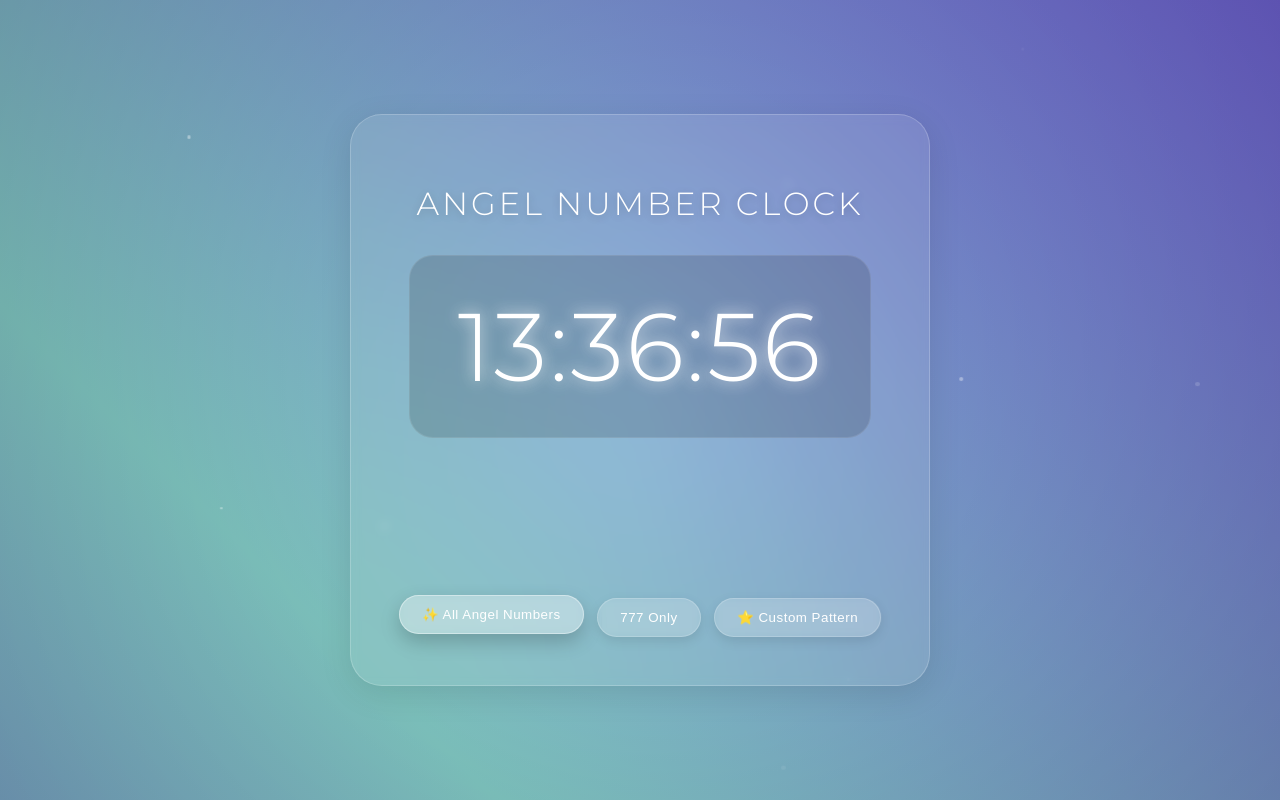
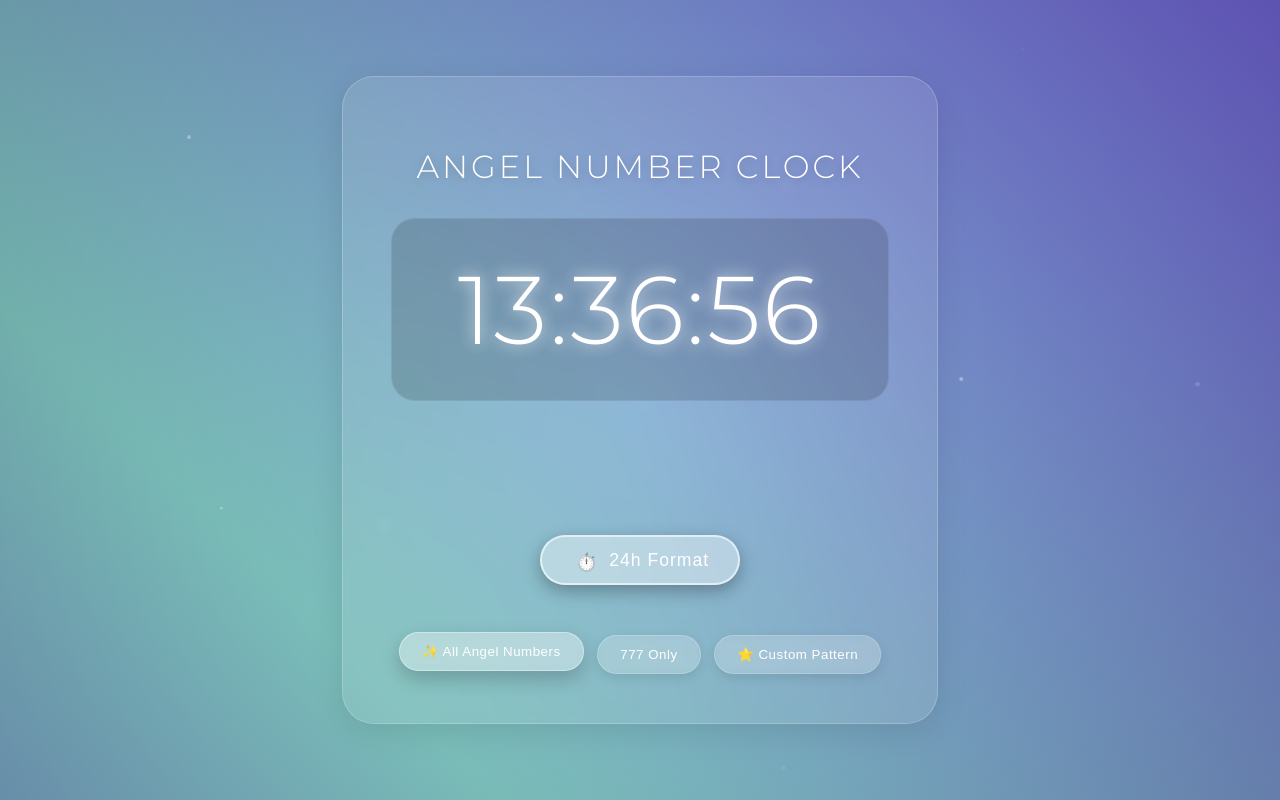
Before and after one commit to arhammxo/ac, a plain HTML site: page index.html in a window 1280 px wide. Drawn offline with Linux system fonts and the light colour scheme.

Commit message:
Add files via upload

```diff
--- a/index.html
+++ b/index.html
@@ -107,9 +107,14 @@
       margin-bottom: 2rem;
       transition: all 0.5s ease;
       letter-spacing: 2px;
-      display: inline-block;
+      /* Change from inline-block to block with fixed width */
+      display: block;
       position: relative;
       border: 1px solid rgba(255, 255, 255, 0.1);
+      min-width: 400px; /* Set minimum width */
+      width: fit-content;
+      margin-left: auto;
+      margin-right: auto;
     }
 
     .message {
@@ -160,8 +165,68 @@
       100% { opacity: 1; }
     }
 
+    .controls {
+      display: flex;
+      flex-direction: column;
+      align-items: center;
+      gap: 1.5rem;
+      margin-top: 3rem;
+    }
+
+    /* Updated format toggle styling */
+    .format-toggle {
+      margin-bottom: 1.5rem;
+      position: relative;
+      z-index: 2;
+    }
+
+    .format-btn {
+      background: rgba(255, 255, 255, 0.25);
+      border: 2px solid rgba(255, 255, 255, 0.4);
+      color: white;
+      padding: 0.8rem 1.8rem;
+      border-radius: 2rem;
+      cursor: pointer;
+      transition: all 0.3s ease;
+      font-weight: 500;
+      box-shadow: 0 4px 15px rgba(0, 0, 0, 0.2);
+      font-size: 1.1rem;
+      letter-spacing: 1px;
+      position: relative;
+      overflow: hidden;
+    }
+
+    .format-btn:before {
+      content: '';
+      position: absolute;
+      top: 0;
+      left: 0;
+      right: 0;
+      bottom: 0;
+      background: linear-gradient(45deg, rgba(255,255,255,0.1), rgba(255,255,255,0), rgba(255,255,255,0.1));
+      z-index: -1;
+      transform: translateX(-100%);
+      transition: transform 0.6s ease;
+    }
+
+    .format-btn:hover:before {
+      transform: translateX(100%);
+    }
+
+    .format-btn:hover {
+      background: rgba(255, 255, 255, 0.35);
+      transform: translateY(-3px);
+      box-shadow: 0 7px 20px rgba(0, 0, 0, 0.25);
+    }
+
+    .format-btn.active {
+      background: rgba(255, 255, 255, 0.4);
+      border-color: rgba(255, 255, 255, 0.6);
+      transform: translateY(-2px);
+      box-shadow: 0 6px 18px rgba(0, 0, 0, 0.3);
+    }
+
     .mode-selector {
-      margin-top: 3rem;
       display: flex;
       justify-content: center;
       gap: 0.8rem;
@@ -195,6 +260,28 @@
       transform: translateY(-3px);
       box-shadow: 0 8px 20px rgba(0, 0, 0, 0.2);
     }
+
+    /* Format icons */
+    .format-icon {
+      display: inline-block;
+      margin: 0 0.3rem;
+      position: relative;
+      top: 2px;
+    }
+
+    /* Responsive adjustments */
+    @media (max-width: 600px) {
+      .clock {
+        font-size: 4rem;
+        min-width: 280px;
+        padding: 1.5rem 2rem;
+      }
+
+      .format-btn {
+        padding: 0.7rem 1.4rem;
+        font-size: 1rem;
+      }
+    }
   </style>
 </head>
 <body>
@@ -202,10 +289,20 @@
     <h1 style="color: white; margin-bottom: 2rem; font-weight: 300; letter-spacing: 3px; text-shadow: 0 2px 8px rgba(0,0,0,0.2);">ANGEL NUMBER CLOCK</h1>
     <div id="clock" class="clock">777</div>
     <div id="message" class="message">Angel numbers are appearing...</div>
-    <div class="mode-selector">
-      <button id="all-angels" class="active">✨ All Angel Numbers</button>
-      <button id="sevens">777 Only</button>
-      <button id="custom">⭐ Custom Pattern</button>
+
+    <div class="controls">
+      <div class="format-toggle">
+        <button id="time-format" class="format-btn">
+          <span class="format-icon">⏱️</span>
+          <span id="format-text">24h Format</span>
+        </button>
+      </div>
+
+      <div class="mode-selector">
+        <button id="all-angels" class="active">✨ All Angel Numbers</button>
+        <button id="sevens">777 Only</button>
+        <button id="custom">⭐ Custom Pattern</button>
+      </div>
     </div>
   </div>
 
@@ -272,22 +369,39 @@
     const allAngelsBtn = document.getElementById('all-angels');
     const sevensBtn = document.getElementById('sevens');
     const customBtn = document.getElementById('custom');
+    const timeFormatBtn = document.getElementById('time-format');
+    const formatTextElement = document.getElementById('format-text');
 
     // Clock modes
     let mode = 'all-angels'; // 'all-angels', 'sevens', 'custom'
     let customPattern = null;
     let lastAngelTime = null;
     let waitingForAngel = false;
+    let is24Hour = true; // Default to 24-hour format
+
+    // Initialize format button state
+    timeFormatBtn.classList.add('active');
 
     // Set up clock update interval
     function updateClock() {
       const now = new Date();
-      let hours = now.getHours().toString().padStart(2, '0');
+      let hours = now.getHours();
+      let ampm = '';
+
+      // Handle 12-hour format
+      if (!is24Hour) {
+        ampm = hours >= 12 ? ' PM' : ' AM';
+        hours = hours % 12;
+        hours = hours ? hours : 12; // Convert 0 to 12 for midnight
+      }
+
+      // Format the time strings
+      let hoursStr = hours.toString().padStart(2, '0');
       let minutes = now.getMinutes().toString().padStart(2, '0');
       let seconds = now.getSeconds().toString().padStart(2, '0');
 
-      let timeString = `${hours}${minutes}${seconds}`;
-      let display = `${hours}:${minutes}:${seconds}`;
+      let timeString = `${is24Hour ? hoursStr : hours}${minutes}${seconds}`;
+      let display = `${is24Hour ? hoursStr : hours}:${minutes}:${seconds}${ampm}`;
       let isAngelNumber = false;
 
       // Check if the current time contains an angel pattern
@@ -526,6 +640,15 @@
       }
     });
 
+    // Time format toggle event listener
+    timeFormatBtn.addEventListener('click', () => {
+      is24Hour = !is24Hour;
+      timeFormatBtn.classList.toggle('active');
+
+      // Update button text to show current format
+      formatTextElement.textContent = is24Hour ? '24h Format' : '12h Format';
+    });
+
     // Update button active states
     function updateButtonStates() {
       allAngelsBtn.classList.toggle('active', mode === 'all-angels');
```
